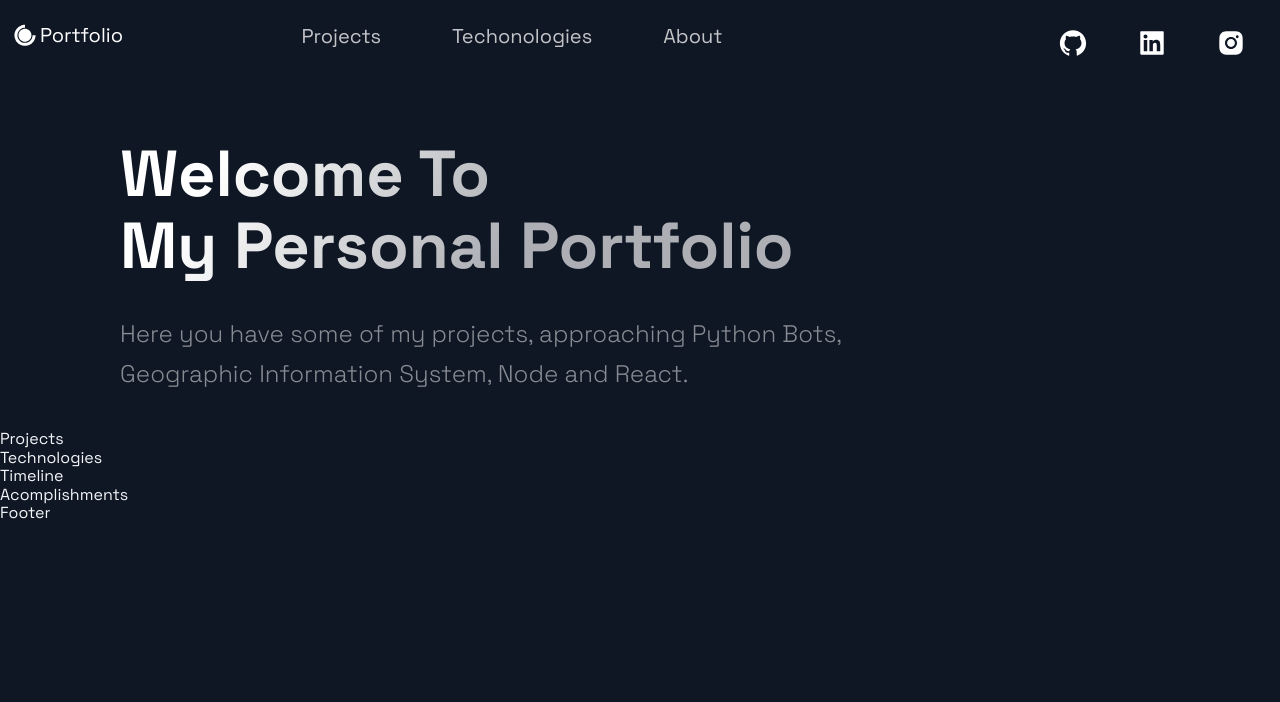
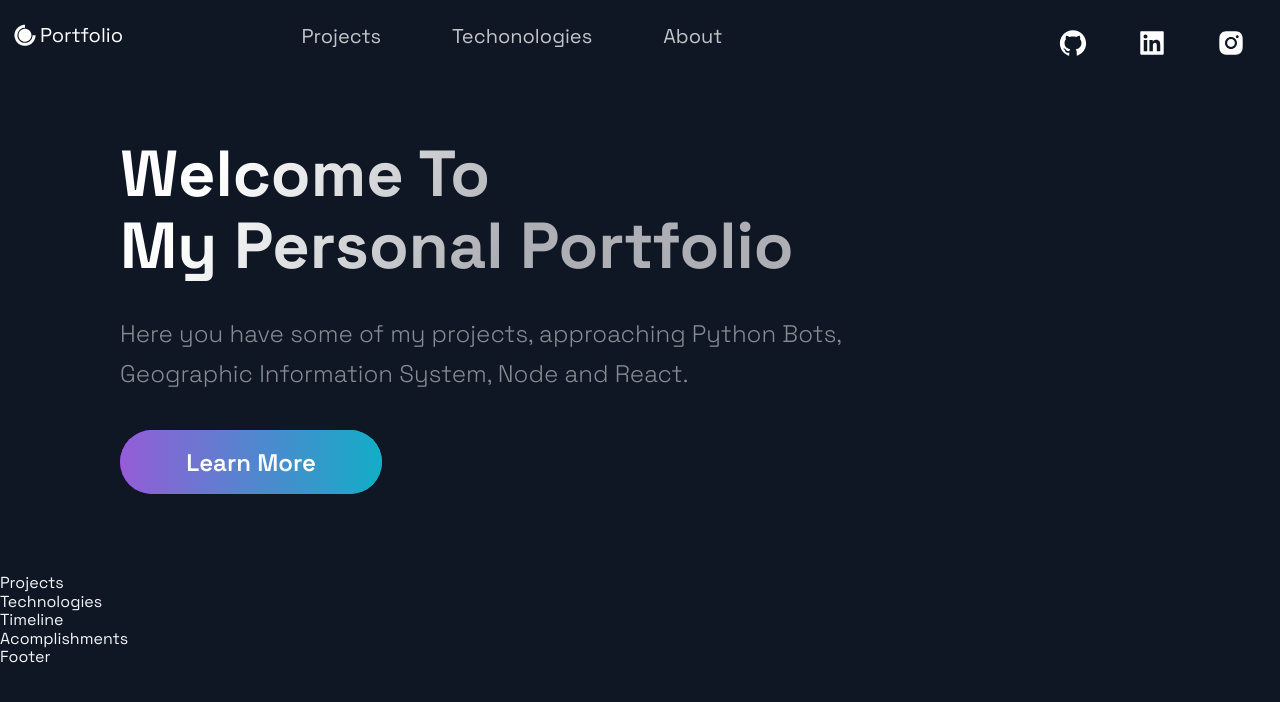
Before and after one commit to danielrubens/portfolio-website, a Next.js app: page / in a window 1280 px wide. Shown: the top 702 px of the page. Built offline with nearby package versions, Linux system fonts and the light colour scheme.

Commit message:
Learn More button

```diff
--- a/src/components/Hero/Hero.js
+++ b/src/components/Hero/Hero.js
@@ -4,7 +4,7 @@ import { Section, SectionText, SectionTitle } from '../../styles/GlobalComponent
 import Button from '../../styles/GlobalComponents/Button';
 import { LeftSection } from './HeroStyles';
 
-const Hero = (props) => (
+const Hero = () => (
   <Section row nopadding>
     <LeftSection>
       <SectionTitle main center>
@@ -14,6 +14,7 @@ const Hero = (props) => (
       <SectionText>
         Here you have some of my projects, approaching Python Bots, Geographic Information System, Node and React.
       </SectionText>
+      <Button onClick={() => window.location = 'htttps://google.com'}>Learn More</Button>
     </LeftSection>
   </Section>
 );
```
